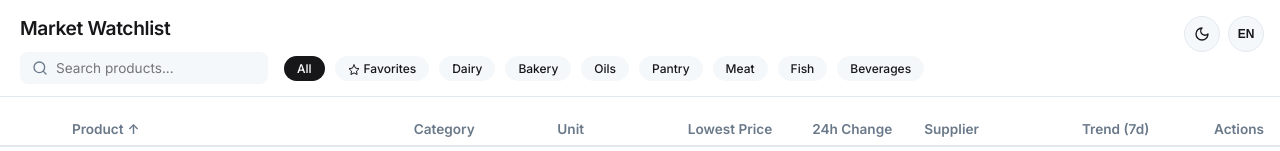
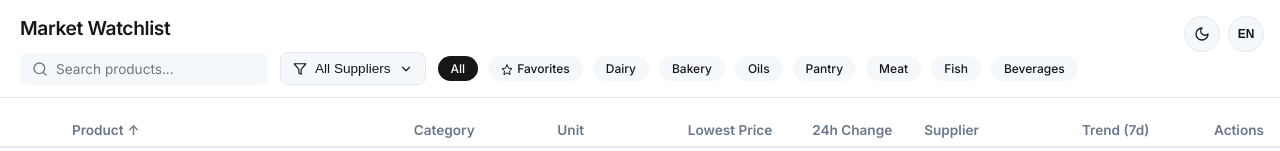
Before and after one commit to MK8423417/goods-market-terminal, a React (Vite) app: page / in a window 1280 px wide. Shown: the top 151 px of the page. Built offline with nearby package versions, Linux system fonts and the light colour scheme.

Commit message:
backup 6

```diff
--- a/src/pages/MyBusiness.tsx
+++ b/src/pages/MyBusiness.tsx
@@ -62,7 +62,7 @@ export default function MyBusiness() {
         return {
           ...p,
           currentLowest: lowestPrice,
-          lowestSupplier: SUPPLIERS[lowestSupplierId],
+          lowestSupplier: lowestSupplierId ? SUPPLIERS[lowestSupplierId] : null,
           count,
           target,
           totalValue,
--- a/src/pages/Watchlist.tsx
+++ b/src/pages/Watchlist.tsx
@@ -1,9 +1,9 @@
-import React, { useState } from 'react';
+import { useState, useRef, useEffect } from 'react';
 import { useMarketSimulator } from '../hooks/useMarketSimulator';
 import { PRODUCTS, CATEGORIES, SUPPLIERS } from '../data/mockData';
-import { Link, useNavigate } from 'react-router-dom';
+import { useNavigate } from 'react-router-dom';
 import { LineChart, Line, ResponsiveContainer } from 'recharts';
-import { Search, Star, ExternalLink, Activity, CheckCircle as LucideCheckCircle } from 'lucide-react';
+import { Search, Star, Activity, CheckCircle as LucideCheckCircle, Filter, ChevronDown, Check } from 'lucide-react';
 import { TableVirtuoso } from 'react-virtuoso';
 import { useLanguage } from '../context/LanguageContext';
 
@@ -22,13 +22,30 @@ function Watchlist() {
   const [orderQuantity, setOrderQuantity] = useState(1);
   const [orderSuccess, setOrderSuccess] = useState(false);
 
+  // Supplier filtering
+  const [selectedSupplierIds, setSelectedSupplierIds] = useState<Set<string>>(new Set(Object.keys(SUPPLIERS)));
+  const [showSupplierDropdown, setShowSupplierDropdown] = useState(false);
+  const supplierDropdownRef = useRef<HTMLDivElement>(null);
+
+  useEffect(() => {
+    const handleClickOutside = (event: MouseEvent) => {
+      if (supplierDropdownRef.current && !supplierDropdownRef.current.contains(event.target as Node)) {
+        setShowSupplierDropdown(false);
+      }
+    };
+    document.addEventListener('mousedown', handleClickOutside);
+    return () => document.removeEventListener('mousedown', handleClickOutside);
+  }, []);
+
+
+
   const { t } = useLanguage();
   const navigate = useNavigate();
 
   // Process market data to find current lowest and 24h change
   const processedProducts = PRODUCTS.map(p => {
     const history = market[p.id] || [];
-    if (history.length < 2) return { ...p, currentLowest: 0, lowestSupplier: '', change24h: 0, history: [], sparkData: [] };
+    if (history.length < 2) return { ...p, currentLowest: 0, lowestSupplier: null, change24h: 0, history: [], sparkData: [], activeAlertTarget: null };
 
     const currentPoint = history[history.length - 1];
     const yesterdayPoint = history[Math.max(0, history.length - 8)]; // Approximation of 24h ago in our ticks
@@ -37,7 +54,7 @@ function Watchlist() {
     let lowestSupplierId = '';
 
     Object.keys(SUPPLIERS).forEach(sId => {
-      if (currentPoint[sId] < lowestPrice) {
+      if (selectedSupplierIds.has(sId) && currentPoint[sId] < lowestPrice) {
         lowestPrice = currentPoint[sId];
         lowestSupplierId = sId;
       }
@@ -45,8 +62,20 @@ function Watchlist() {
 
     let yesterdayLowest = Infinity;
     Object.keys(SUPPLIERS).forEach(sId => {
-      if (yesterdayPoint[sId] < yesterdayLowest) yesterdayLowest = yesterdayPoint[sId];
+      if (selectedSupplierIds.has(sId) && yesterdayPoint[sId] < yesterdayLowest) yesterdayLowest = yesterdayPoint[sId];
     });
+
+    // Handle case where no suppliers are selected for this product
+    if (lowestSupplierId === '') {
+      return {
+        ...p,
+        currentLowest: 0,
+        lowestSupplier: null,
+        change24h: 0,
+        sparkData: [],
+        activeAlertTarget: null
+      };
+    }
 
     const change24h = ((lowestPrice - yesterdayLowest) / yesterdayLowest) * 100;
 
@@ -109,7 +138,7 @@ function Watchlist() {
   const handleQuickBuy = () => {
     if (!showOrderModal) return;
     const targetProduct = processedProducts.find(p => p.id === showOrderModal);
-    if (!targetProduct) return;
+    if (!targetProduct || !targetProduct.lowestSupplier) return;
 
     placeOrder({
       productId: targetProduct.id,
@@ -127,13 +156,33 @@ function Watchlist() {
     }, 2500);
   };
 
+  const toggleSupplierId = (id: string) => {
+    const next = new Set(selectedSupplierIds);
+    if (next.has(id)) {
+      if (next.size > 1) next.delete(id);
+    } else {
+      next.add(id);
+    }
+    setSelectedSupplierIds(next);
+  };
+
+  const selectAllSuppliers = () => setSelectedSupplierIds(new Set(Object.keys(SUPPLIERS)));
+  const clearSuppliers = () => {
+    // Keep at least one selected to avoid empty logic issues
+    const firstId = Object.keys(SUPPLIERS)[0];
+    setSelectedSupplierIds(new Set([firstId]));
+  };
+
+
+
   return (
     <div className="page-content">
       <header style={{ margin: '-20px -20px 10px -20px', paddingBottom: '8px' }}>
         <h1 style={{ marginBottom: '12px', fontSize: '1.2rem' }}>{t('Market Watchlist')}</h1>
 
-        <div style={{ display: 'flex', alignItems: 'center', gap: '16px', overflowX: 'auto', paddingBottom: '4px' }}>
-          <div className="search-container" style={{ margin: 0, minWidth: '240px' }}>
+        <div style={{ display: 'flex', alignItems: 'center', gap: '12px', paddingBottom: '4px' }}>
+          {/* Search Bar */}
+          <div className="search-container" style={{ margin: 0, minWidth: '200px', flexShrink: 0 }}>
             <Search className="search-icon" size={16} />
             <input
               type="text"
@@ -145,7 +194,89 @@ function Watchlist() {
             />
           </div>
 
-          <div className="pill-scroll" style={{ paddingBottom: 0, flex: 1, margin: 0 }}>
+          {/* New Supplier Dropdown Trigger */}
+          <div style={{ position: 'relative' }} ref={supplierDropdownRef}>
+            <button
+              onClick={() => setShowSupplierDropdown(!showSupplierDropdown)}
+              style={{
+                display: 'flex',
+                alignItems: 'center',
+                gap: '8px',
+                padding: '8px 12px',
+                background: 'var(--bg-secondary)',
+                border: '1px solid var(--border-color)',
+                borderRadius: '8px',
+                cursor: 'pointer',
+                color: 'var(--text-primary)',
+                fontSize: '0.85rem',
+                whiteSpace: 'nowrap'
+              }}
+            >
+              <Filter size={14} />
+              <span>
+                {selectedSupplierIds.size === Object.keys(SUPPLIERS).length
+                  ? t('All Suppliers')
+                  : `${selectedSupplierIds.size} ${t('Suppliers')}`}
+              </span>
+              <ChevronDown size={14} style={{ transform: showSupplierDropdown ? 'rotate(180deg)' : 'none', transition: 'transform 0.2s' }} />
+            </button>
+
+            {showSupplierDropdown && (
+              <div style={{
+                position: 'absolute',
+                top: 'calc(100% + 8px)',
+                left: 0,
+                width: '240px',
+                background: 'var(--bg-color)',
+                border: '1px solid var(--border-color)',
+                borderRadius: '12px',
+                boxShadow: '0 8px 32px rgba(0,0,0,0.3)',
+                zIndex: 1000,
+                overflow: 'hidden'
+              }}>
+                <div style={{ padding: '12px', borderBottom: '1px solid var(--border-color)', display: 'flex', justifyContent: 'space-between', alignItems: 'center', background: 'var(--bg-secondary)' }}>
+                  <span style={{ fontWeight: 600, fontSize: '0.85rem' }}>{t('Select Suppliers')}</span>
+                  <div style={{ display: 'flex', gap: '8px' }}>
+                    <button onClick={selectAllSuppliers} style={{ background: 'none', border: 'none', color: 'var(--color-up)', cursor: 'pointer', fontSize: '0.75rem', padding: 0 }}>{t('All')}</button>
+                    <button onClick={clearSuppliers} style={{ background: 'none', border: 'none', color: 'var(--text-secondary)', cursor: 'pointer', fontSize: '0.75rem', padding: 0 }}>{t('Reset')}</button>
+                  </div>
+                </div>
+                <div style={{ maxHeight: '300px', overflowY: 'auto', padding: '12px' }}>
+                  <div style={{ display: 'flex', flexDirection: 'column', gap: '4px' }}>
+                    {Object.values(SUPPLIERS).map(s => (
+                      <div
+                        key={s.id}
+                        onClick={() => toggleSupplierId(s.id)}
+                        style={{
+                          display: 'flex',
+                          alignItems: 'center',
+                          justifyContent: 'space-between',
+                          padding: '8px 10px',
+                          borderRadius: '8px',
+                          cursor: 'pointer',
+                          background: selectedSupplierIds.has(s.id) ? 'var(--bg-secondary)' : 'transparent',
+                        }}
+                        className="supplier-filter-item"
+                      >
+                        <div style={{ display: 'flex', alignItems: 'center', gap: '10px' }}>
+                          {s.logo ? (
+                            <img src={s.logo} alt="" style={{ width: '18px', height: '18px', borderRadius: '4px', background: '#fff' }} />
+                          ) : (
+                            <div style={{ width: '18px', height: '18px', borderRadius: '4px', background: s.color, color: '#fff', fontSize: '0.6rem', display: 'flex', alignItems: 'center', justifyContent: 'center', fontWeight: 'bold' }}>{s.name.charAt(0)}</div>
+                          )}
+                          <span style={{ fontSize: '0.85rem', color: selectedSupplierIds.has(s.id) ? 'var(--text-primary)' : 'var(--text-secondary)' }}>{s.name}</span>
+                        </div>
+                        {selectedSupplierIds.has(s.id) && <Check size={14} color="var(--color-up)" />}
+                      </div>
+                    ))}
+                  </div>
+                </div>
+              </div>
+            )}
+          </div>
+
+          {/* Category Filter Pills */}
+          <div className="pill-scroll" style={{ paddingBottom: 0, flex: 1, margin: 0, overflowX: 'auto' }}>
             {['All', 'Favorites', ...CATEGORIES].map(cat => (
               <div
                 key={cat}
@@ -159,6 +290,7 @@ function Watchlist() {
           </div>
         </div>
       </header>
+
 
       {/* Main List Virtualized Table */}
       <section style={{ height: 'calc(100vh - 150px)', margin: '0 -20px' }}>
@@ -179,7 +311,7 @@ function Watchlist() {
               <th style={{ width: '10%', textAlign: 'right', padding: '8px 16px' }}>{t('Actions')}</th>
             </tr>
           )}
-          itemContent={(index, p) => {
+          itemContent={(_index, p) => {
             const isUp = p.change24h > 0;
             const isFavorite = favorites.includes(p.id);
             return (
```
